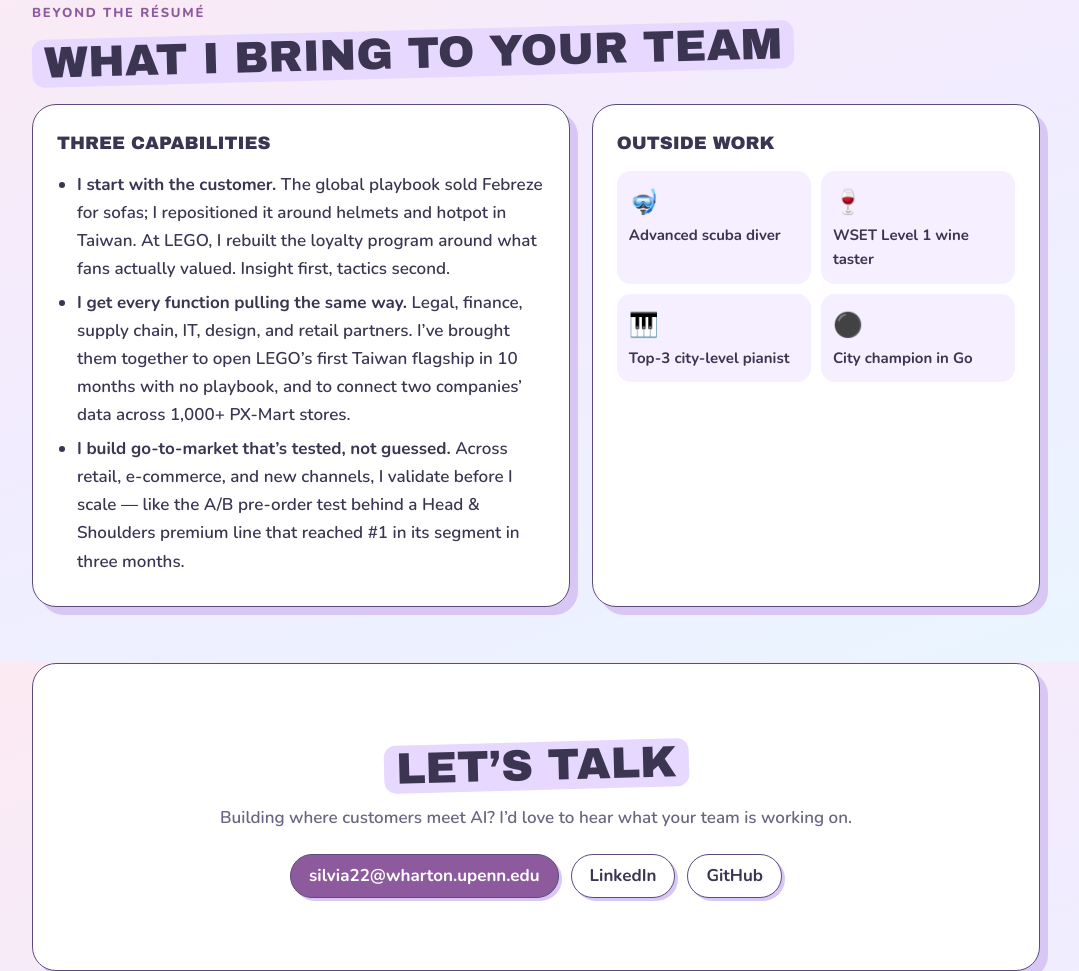
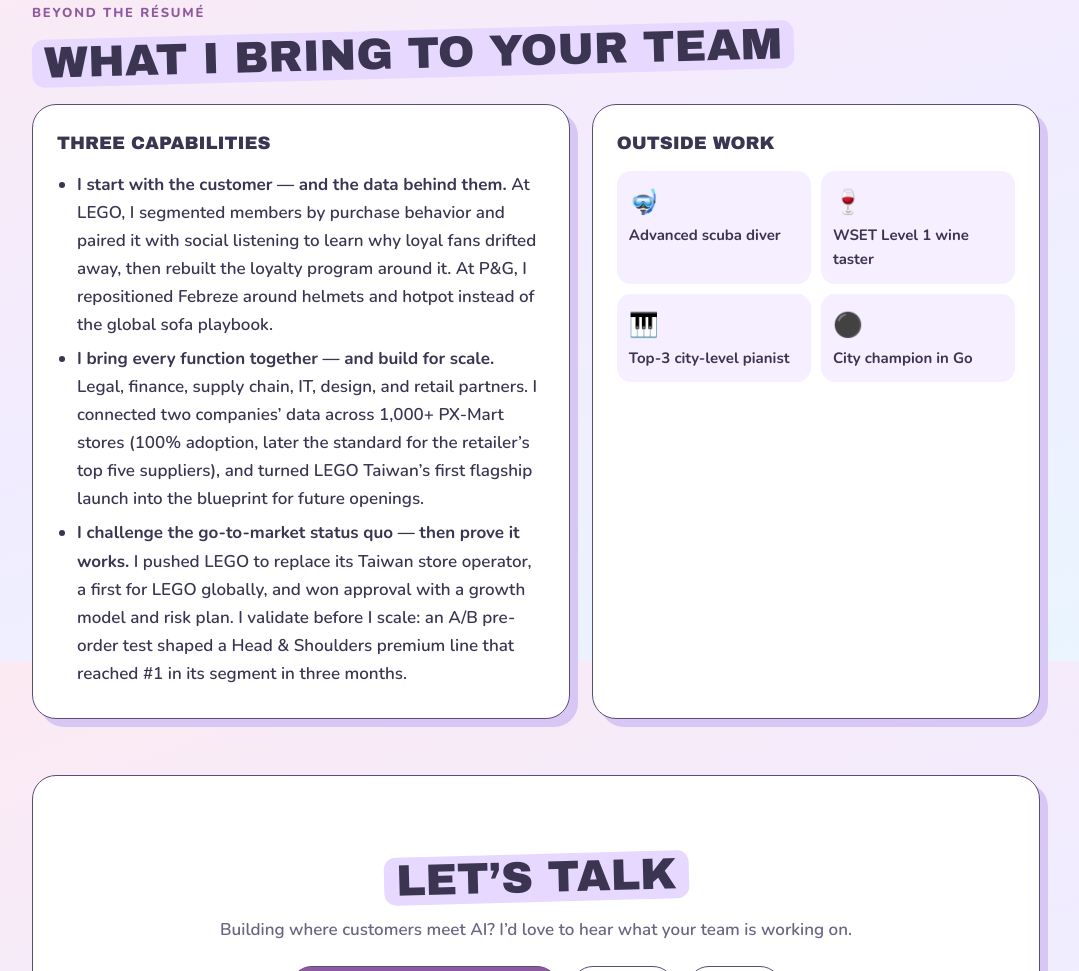
Before and after one commit to silvia22-taiwan/silvia22-taiwan.github.io, a plain HTML site: page index.html in a window 1280 px wide. Shown: the part 6539-7510 px from the top of the page, without its empty margins (104-1183 px from the left). Drawn offline with nearby package versions, Linux system fonts and the light colour scheme.

Commit message:
Add data, scale, and status-quo angles to capabilities
Co-Authored-By: Claude Opus 5.5 <noreply@anthropic.com>

```diff
--- a/index.html
+++ b/index.html
@@ -403,9 +403,9 @@
       <div class="card">
         <h3>Three capabilities</h3>
         <ul class="list">
-          <li><b>I start with the customer.</b> The global playbook sold Febreze for sofas; I repositioned it around helmets and hotpot in Taiwan. At LEGO, I rebuilt the loyalty program around what fans actually valued. Insight first, tactics second.</li>
-          <li><b>I get every function pulling the same way.</b> Legal, finance, supply chain, IT, design, and retail partners. I’ve brought them together to open LEGO’s first Taiwan flagship in 10 months with no playbook, and to connect two companies’ data across 1,000+ PX-Mart stores.</li>
-          <li><b>I build go-to-market that’s tested, not guessed.</b> Across retail, e-commerce, and new channels, I validate before I scale — like the A/B pre-order test behind a Head &amp; Shoulders premium line that reached #1 in its segment in three months.</li>
+          <li><b>I start with the customer — and the data behind them.</b> At LEGO, I segmented members by purchase behavior and paired it with social listening to learn why loyal fans drifted away, then rebuilt the loyalty program around it. At P&amp;G, I repositioned Febreze around helmets and hotpot instead of the global sofa playbook.</li>
+          <li><b>I bring every function together — and build for scale.</b> Legal, finance, supply chain, IT, design, and retail partners. I connected two companies’ data across 1,000+ PX-Mart stores (100% adoption, later the standard for the retailer’s top five suppliers), and turned LEGO Taiwan’s first flagship launch into the blueprint for future openings.</li>
+          <li><b>I challenge the go-to-market status quo — then prove it works.</b> I pushed LEGO to replace its Taiwan store operator, a first for LEGO globally, and won approval with a growth model and risk plan. I validate before I scale: an A/B pre-order test shaped a Head &amp; Shoulders premium line that reached #1 in its segment in three months.</li>
         </ul>
       </div>
       <div class="card">
```
